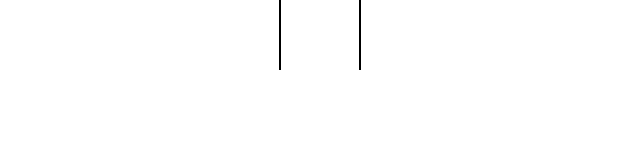
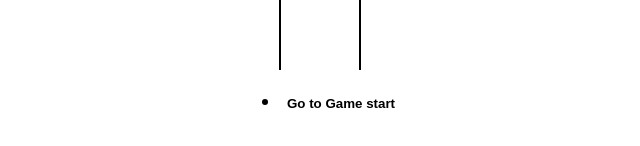
Before and after one commit to adityatomar1803/tictactoe, a React (Vite) app: page / in a window 1280 px wide. Shown: the part 358-504 px from the top of the page, without its empty margins (319-959 px from the left). Built offline with nearby package versions, Linux system fonts and the light colour scheme.

Commit message:
game history written

```diff
--- a/src/App.jsx
+++ b/src/App.jsx
@@ -1,5 +1,6 @@
 import React, { useState } from 'react';
 import Boards from './components/Boards';
+import History from './components/History';
 import { calculateWinner } from './helper';
 
 const App = () => {
@@ -11,7 +12,7 @@
     },
   ]);
 
-  const [currentMove, setCurerntMove] = useState(0);
+  const [currentMove, setCurrentMove] = useState(0);
 
   const current = history[currentMove];
 
@@ -33,11 +34,15 @@
       return prev.concat({ board: newBoard, isXNext: !last.isXNext });
     });
     // setX(!isXNext);
-    setCurerntMove(prev => prev + 1);
+    setCurrentMove(prev => prev + 1);
   };
 
   const winner = calculateWinner(current.board);
   console.log(winner);
+
+  const moveTo = move => {
+    setCurrentMove(move);
+  };
 
   const message = winner
     ? `The winner is ${winner}`
@@ -50,6 +55,7 @@
       <h1>TIC TAC TOE</h1>
       <h2>{message}</h2>
       <Boards board={current.board} squareClickHandler={squareClickHandler} />
+      <History history={history} moveTo={moveTo} currentMove={currentMove} />
     </div>
   );
 };
--- /dev/null
+++ b/src/components/History.jsx
@@ -0,0 +1,25 @@
+import React from 'react';
+
+const History = ({ history, moveTo, currentMove }) => {
+  return (
+    <div>
+      <ul>
+        {history.map((_, move) => {
+          return (
+            <li key={move}>
+              <button
+                type="button"
+                onClick={() => moveTo(move)}
+                style={{ fontWeight: move === currentMove ? 'bold' : 'normal' }}
+              >
+                {move === 0 ? 'Go to Game start' : `Go to Move #${move}`}
+              </button>
+            </li>
+          );
+        })}
+      </ul>
+    </div>
+  );
+};
+
+export default History;
```
